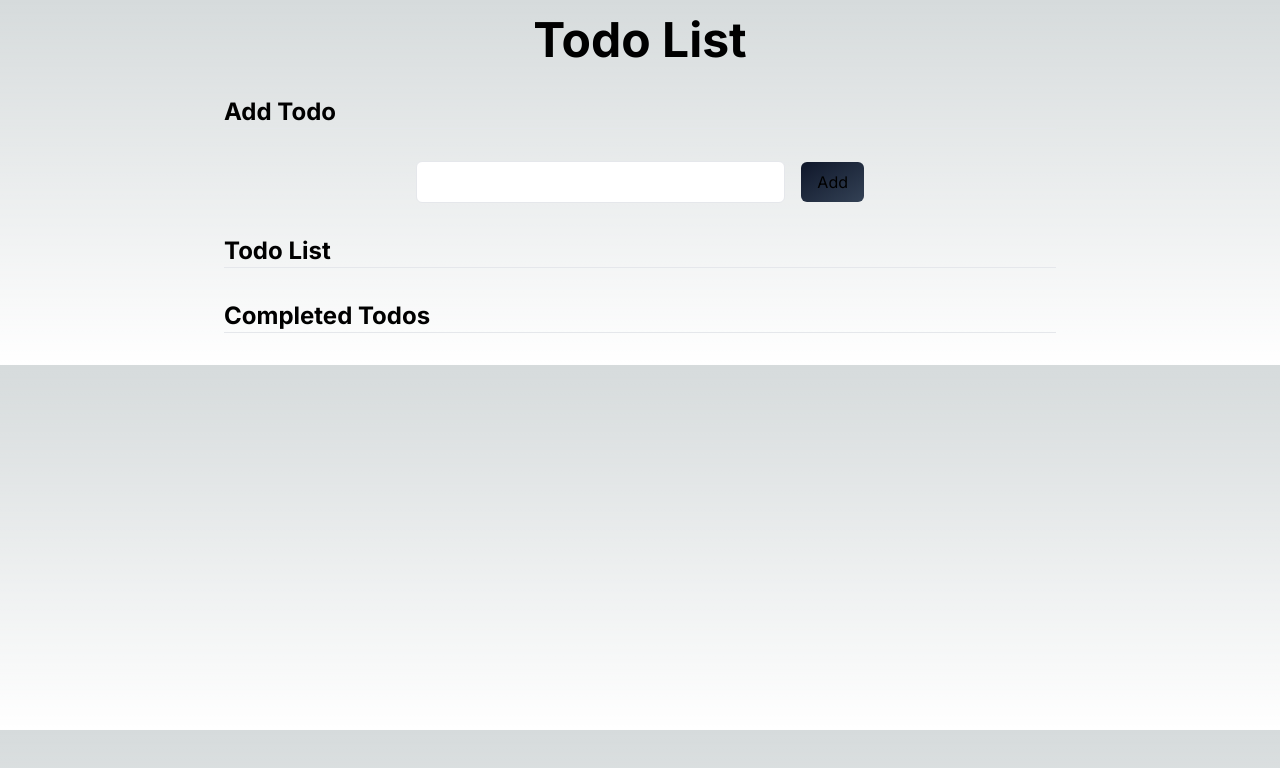
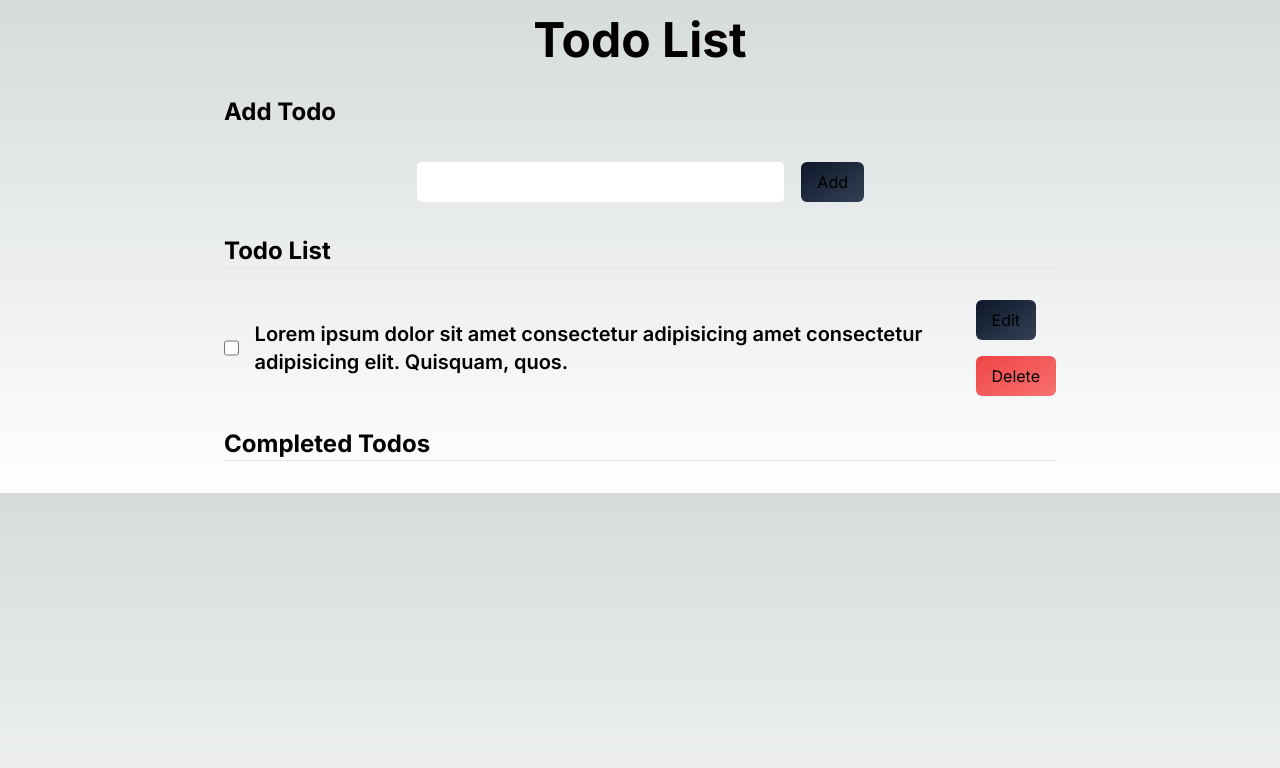
Before and after one commit to NDmorsalin/feedhelptaskbynextjs, a Next.js app: page / in a window 1280 px wide. Shown: the top 768 px of the page. Built offline with nearby package versions, Linux system fonts and the light colour scheme.

Commit message:
Now todo card is showing on UI

```diff
--- a/src/app/page.tsx
+++ b/src/app/page.tsx
@@ -1,5 +1,6 @@
 import InputField from '@/components/inputField/inputField';
 import SectionTitle from '@/components/sectionTitle/sectionTitle';
+import TodoCard from '@/components/todoCard/todoCard';
 
 const HomePage  = () => {
   return (
@@ -9,6 +10,7 @@ const HomePage  = () => {
       <SectionTitle title='Add Todo'/>
       <InputField/>
       <SectionTitle title='Todo List'/>
+      <TodoCard/>
       <SectionTitle title='Completed Todos'/>
     </div>
   );
--- a/src/components/todoCard/todoCard.tsx
+++ b/src/components/todoCard/todoCard.tsx
@@ -1,18 +1,18 @@
-const todoCard = () => {
+const TodoCard = () => {
     return (
         <div className="flex items-center justify-between">
-            <div className="">
+            <div className="flex items-center gap-4">
                 <input type="checkbox" className="form-checkbox h-5 w-5 text-gray-600" />
                 <h4 className="text-xl font-semibold">
-                    Lorem ipsum dolor sit amet consectetur adipisicing elit. Quisquam, quos.
+                    Lorem ipsum dolor sit amet consectetur adipisicing  amet consectetur adipisicing elit. Quisquam, quos.
                 </h4>
             </div>
             <div className="space-y-4">
-            <button className="py-2 px-4 rounded-md bg-gradient-to-tl dark:from-slate-700 dark:to-slate-900 from-slate-100 to-slate-300 block">Edit</button>
+            <button className="py-2 px-4 rounded-md bg-gradient-to-tl from-slate-700 to-slate-900  block">Edit</button>
             <button className="py-2 px-4 rounded-md bg-gradient-to-tl from-red-400 to-red-500 block">Delete</button>
             </div>
         </div>
     );
 };
 
-export default todoCard;
+export default TodoCard;
```
